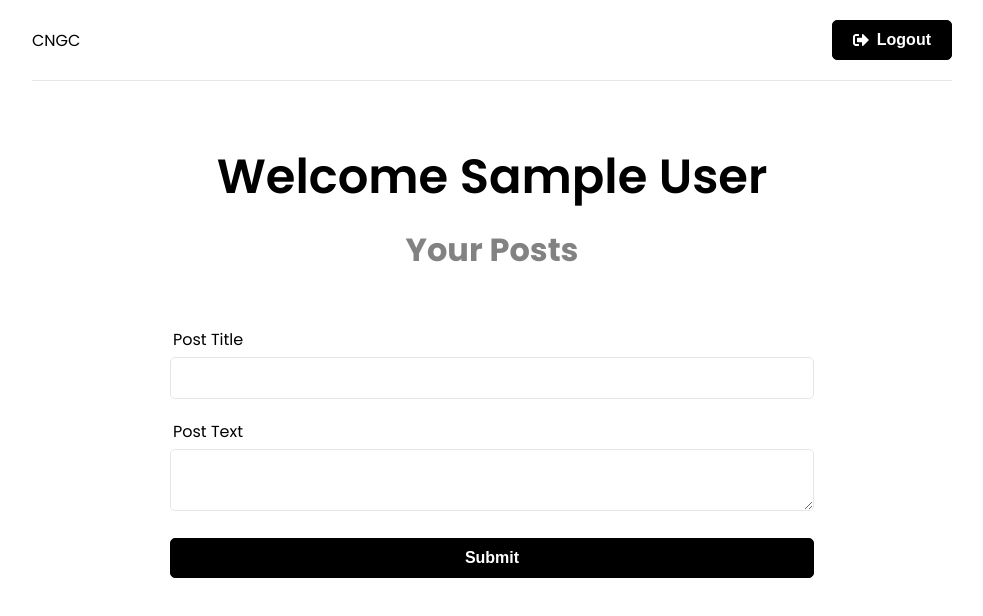
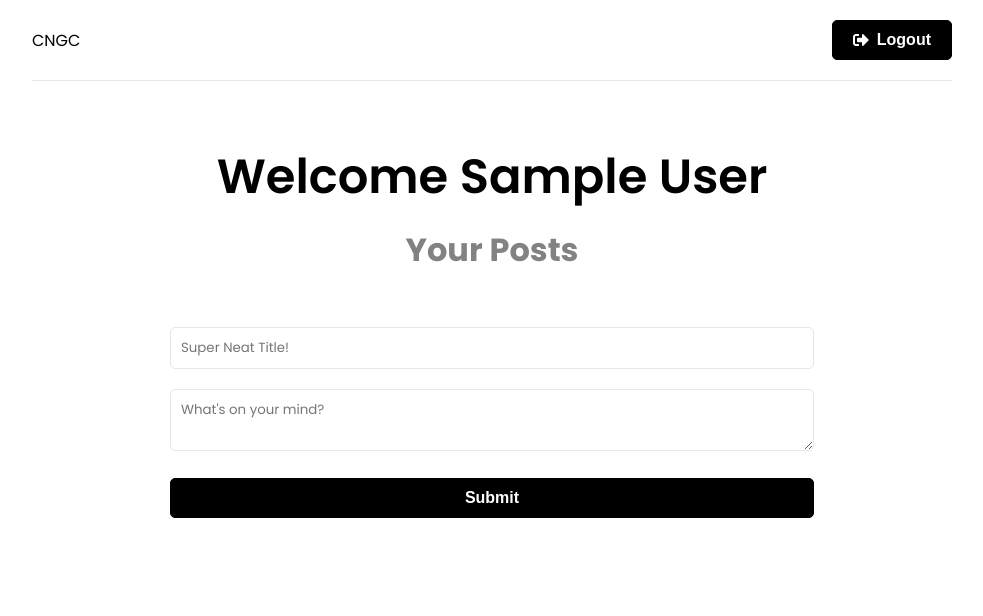
Before and after one commit to MNlegion/PastorRepo, a React (Create React App) app in the folder frontend/: page / in a window 1280 px wide. Shown: the top 616 px of the page, without its empty margins (148-1131 px from the left). Built offline with nearby package versions, Linux system fonts and the light colour scheme; sample sign-in values are in the browser's storage.

Commit message:
formatting update

```diff
--- a/frontend/src/components/PostForm.jsx
+++ b/frontend/src/components/PostForm.jsx
@@ -64,21 +64,23 @@ function PostForm() {
     <section className="form">
       <form onSubmit={onSubmit}>
         <div className="form-group">
-          <label htmlFor="title">Post Title</label>
+          <label htmlFor="title"></label>
           <input
             type="text"
             name="title"
             id="title"
+            placeholder="Super Neat Title!"
             value={title}
             onChange={handleTitleChange}
           />
         </div>
         <div className="form-group">
-          <label htmlFor="text">Post Text</label>
+          <label htmlFor="text"></label>
           <textarea
             type="text"
             name="text"
             id="text"
+            placeholder="What's on your mind?"
             value={text}
             onChange={handleTextChange}
           ></textarea>
--- a/frontend/src/index.css
+++ b/frontend/src/index.css
@@ -108,6 +108,11 @@ h3 {
   background: none;
 }
 
+.form {
+  margin: 55px;
+  border: #000;
+}
+
 .form,
 .content {
   width: 70%;
@@ -167,6 +172,7 @@ h3 {
 
 .btn:hover {
   transform: scale(0.98);
+  background: blue;
 }
 
 .loadingSpinnerContainer {
```
